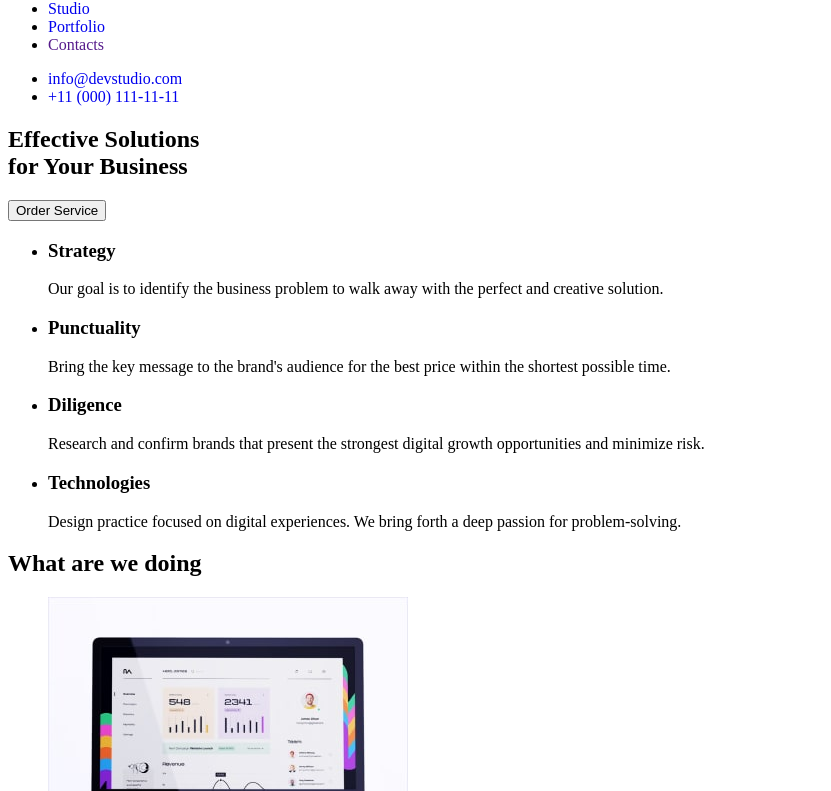
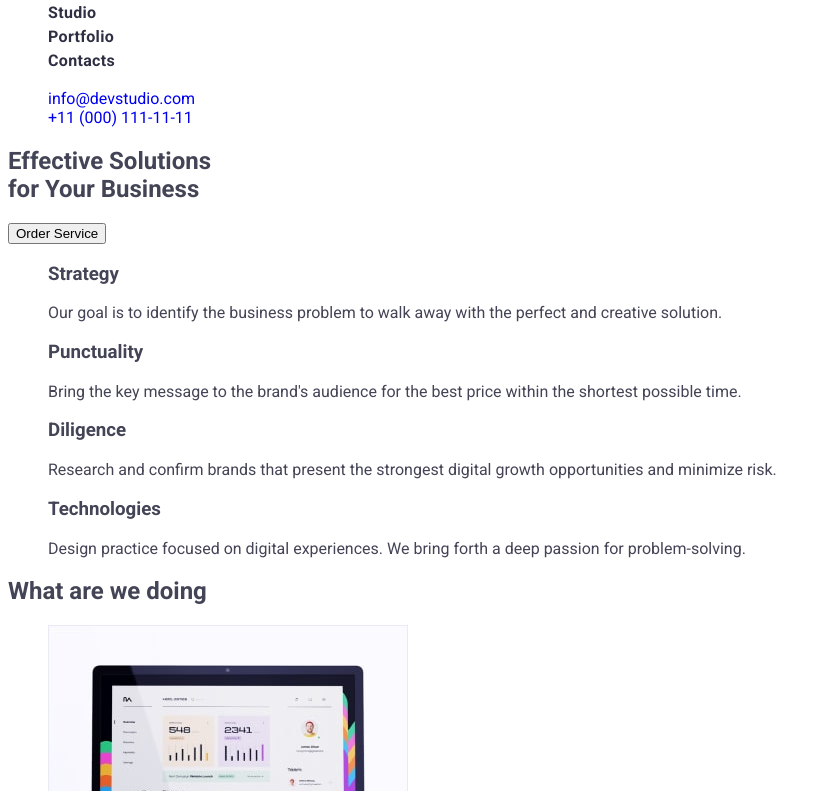
Before and after one commit to Mi6e/goit-markup-hw-76-02, a plain HTML site: page index.html in a window 1280 px wide. Shown: the part 42-833 px from the top of the page, without its empty margins (0-831 px from the left). Drawn offline with Linux system fonts and the light colour scheme.

Commit message:
list-style: none;

```diff
--- a/css/styles.css
+++ b/css/styles.css
@@ -1,3 +1,19 @@
+body {
+    font-family: "Roboto", sans-serif;
+    color: #434455;
+}
+
+.header-link {
+        font-weight: 600;
+        font-size: 16px;
+        line-height: 1.5;
+        letter-spacing: 0.02em;
+        color: #2E2F42;
+}
+
+.list {
+    list-style: none;
+}
 a {
     text-decoration: none;
 }
--- a/index.html
+++ b/index.html
@@ -37,7 +37,7 @@
           class="logo"
           ><span>Web</span>Studio</a
         >
-        <ul class="header-list">
+        <ul class="header-list list">
           <li class="header-item">
             <a
               href="./index.html"
@@ -61,7 +61,7 @@
           </li>
         </ul>
       </nav>
-      <ul class="header-list">
+      <ul class="header-list list">
         <li class="header-item">
           <a
             href="mailto:info@devstudio.com"
@@ -92,7 +92,7 @@
         </button>
       </section>
       <section class="info">
-        <ul class="info-list">
+        <ul class="info-list list">
           <li class="info-item">
             <h3 class="info-title">Strategy</h3>
             <p class="info-text">
@@ -121,7 +121,7 @@
       </section>
       <section class="action">
         <h2 class="action-title">What are we doing</h2>
-        <ul class="action-list">
+        <ul class="action-list list">
           <li class="action-item">
             <img
               src="./images/img_1.jpg"
@@ -150,7 +150,7 @@
       </section>
       <section class="team">
         <h2 class="team-title">Our Team</h2>
-        <ul class="team-list">
+        <ul class="team-list list">
           <li class="team-item">
             <img
               src="./images/mark_guerrero.jpg"
```
Also changed, not shown: portfolio.html (+4 -4 lines).
